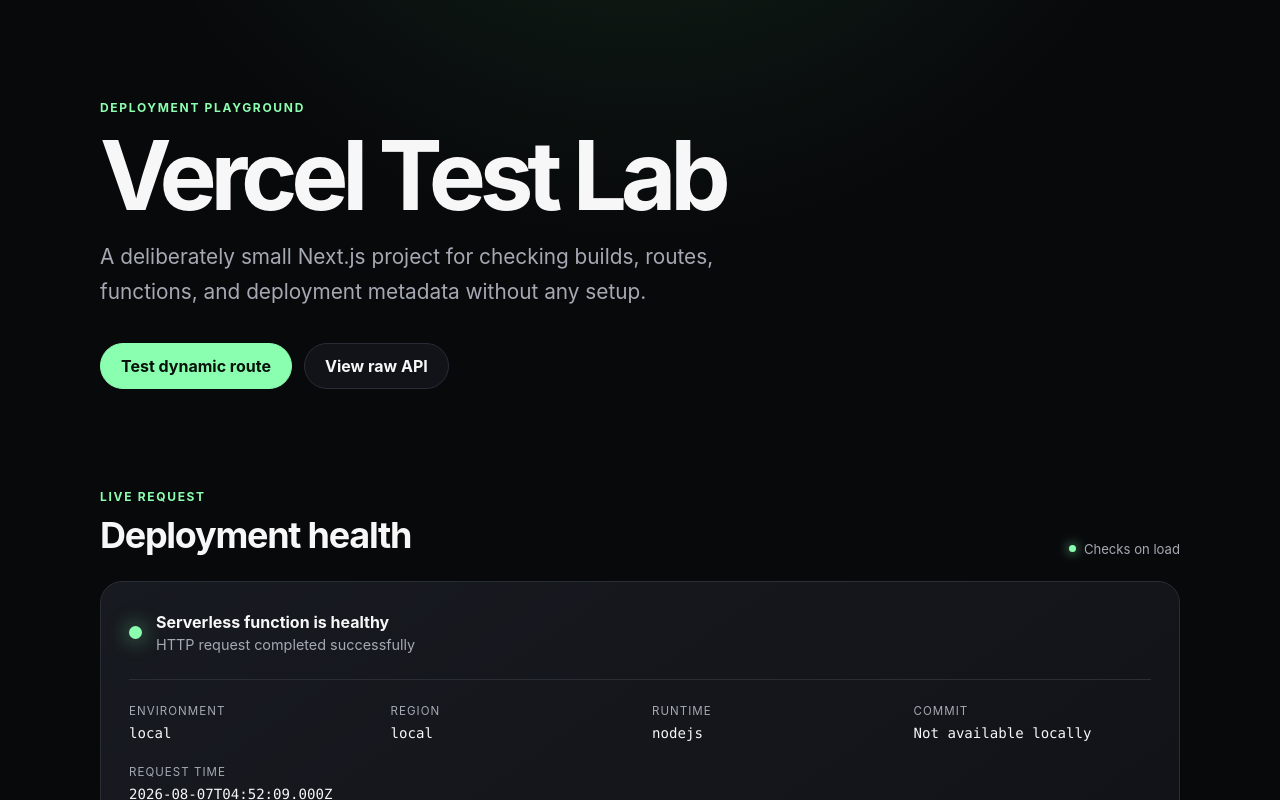
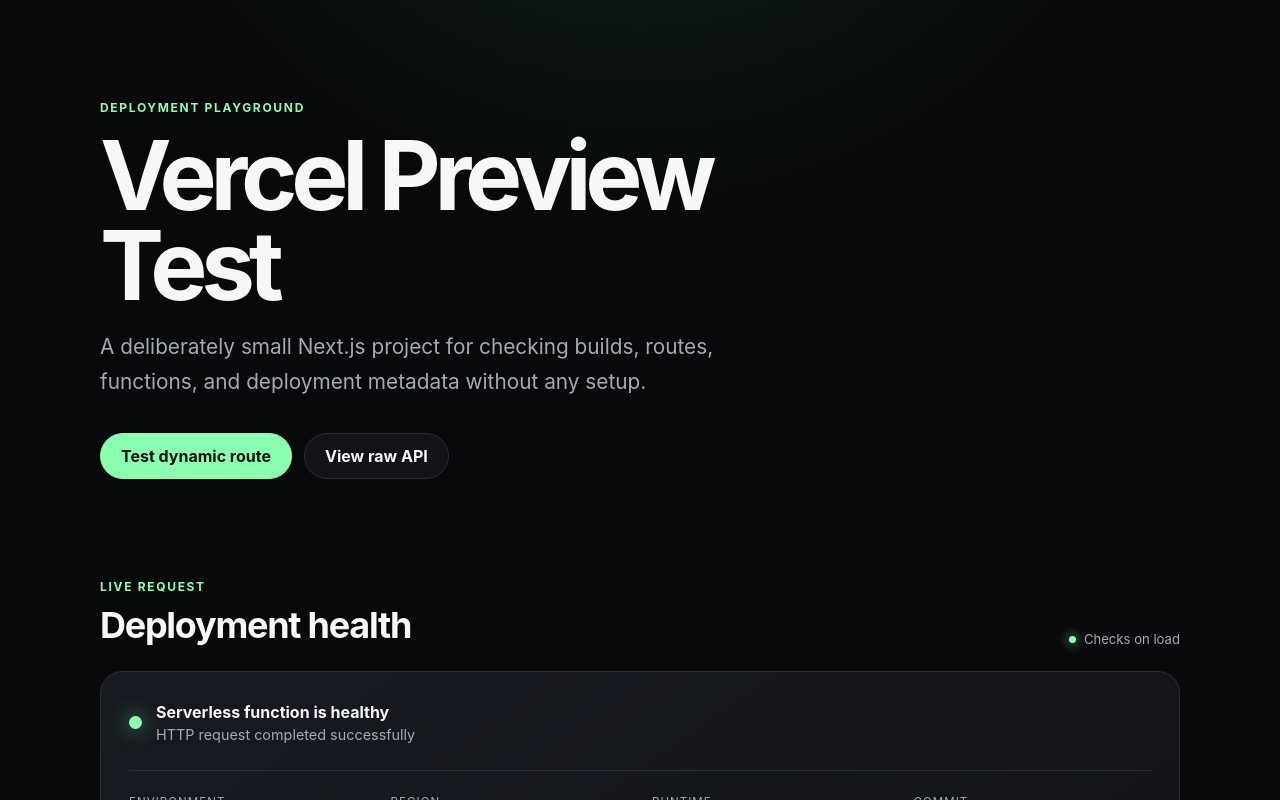
Before and after one commit to yao0321/vercel-nextjs-test, a Next.js app: page / in a window 1280 px wide. Shown: the top 800 px of the page. Built offline with nearby package versions, Linux system fonts and the light colour scheme.

Commit message:
feat: update preview test heading

```diff
--- a/app/page.tsx
+++ b/app/page.tsx
@@ -26,7 +26,7 @@
     <main className="shell">
       <header className="hero">
         <span className="eyebrow">Deployment playground</span>
-        <h1>Vercel Test Lab</h1>
+        <h1>Vercel Preview Test</h1>
         <p>
           A deliberately small Next.js project for checking builds, routes, functions, and
           deployment metadata without any setup.
```
